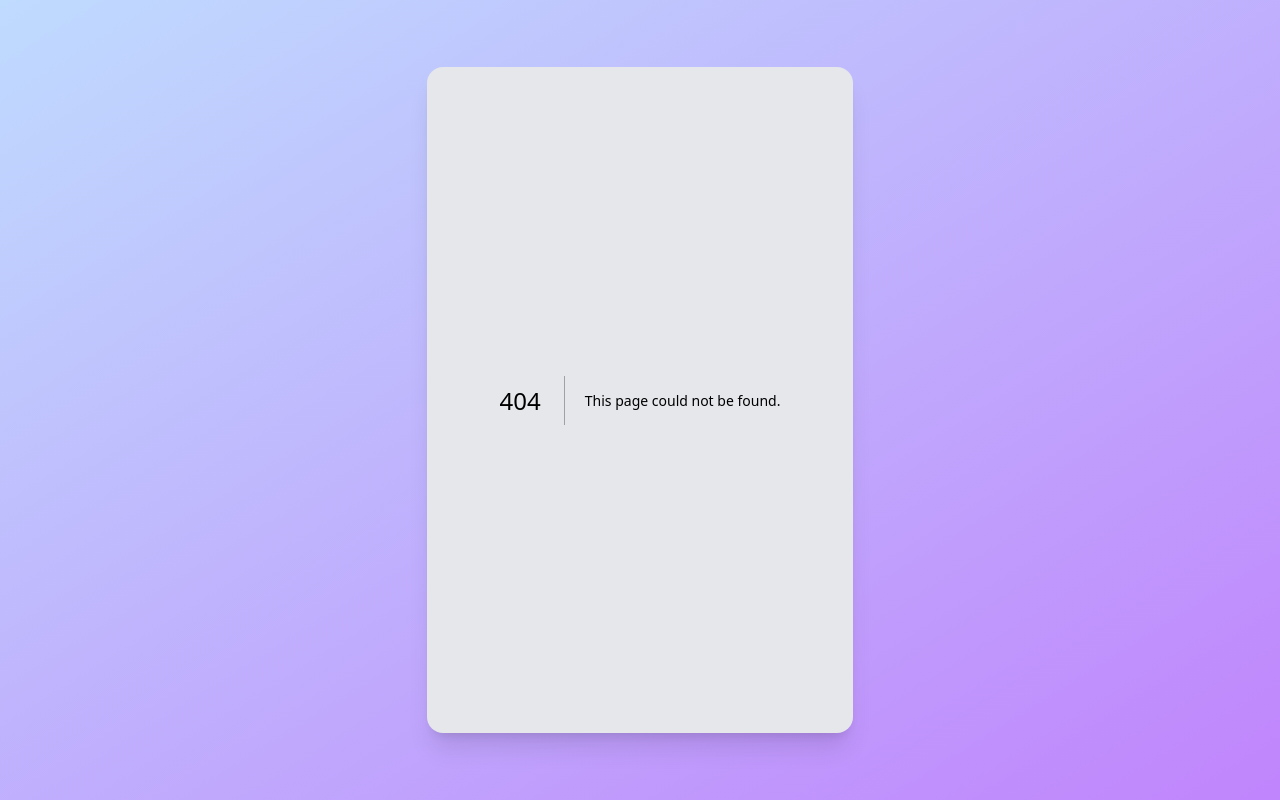
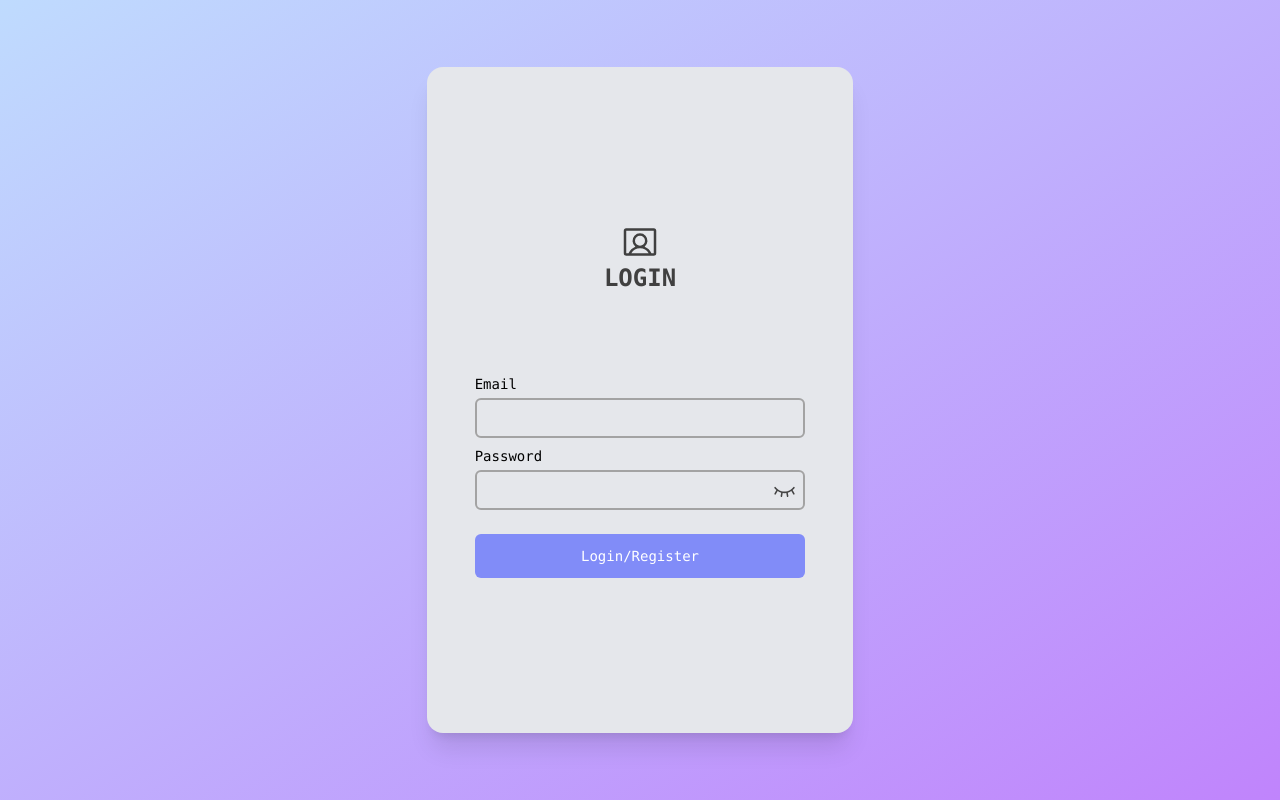
Before and after one commit to erfan-amani/todo-next, a Next.js app: page /auth in a window 1280 px wide. Before the commit this address had no page. Built offline with nearby package versions, Linux system fonts and the light colour scheme; no server answers.

Commit message:
add auth page with request

```diff
--- /dev/null
+++ b/src/app/auth/components/AuthInput.jsx
@@ -0,0 +1,35 @@
+"use client";
+
+import EyeClosed from "@/app/components/Icons/EyeClosed";
+import EyeOpen from "@/app/components/Icons/EyeOpen";
+import React, { useState } from "react";
+
+const AuthInput = ({ label, type = "text", name }) => {
+  const [hide, setHide] = useState(true);
+
+  return (
+    <div className="flex flex-col gap-1 w-full">
+      {!!label && <label htmlFor={name}>{label}</label>}
+      <div className="relative">
+        <input
+          type={type === "password" ? (hide ? "password" : "text") : type}
+          name={name}
+          autoComplete="off"
+          className="w-full bg-transparent py-2 px-3 rounded-md border-2 border-neutral-400 focus-visible:outline-none"
+        />
+
+        {type === "password" && (
+          <button
+            className="absolute right-2 top-1/2 -translate-y-1/2"
+            type="button"
+            onClick={() => setHide((prev) => !prev)}
+          >
+            {hide ? <EyeClosed fill="#444" /> : <EyeOpen fill="#444" />}
+          </button>
+        )}
+      </div>
+    </div>
+  );
+};
+
+export default AuthInput;
--- /dev/null
+++ b/src/app/auth/page.js
@@ -0,0 +1,50 @@
+"use client";
+
+import UserRectangle from "@/app/components/Icons/UserRectangle";
+import { signIn, useSession } from "next-auth/react";
+import React from "react";
+import AuthInput from "./components/AuthInput";
+
+const AuthUser = () => {
+  const session = useSession();
+
+  const onSubmit = async (event) => {
+    event.preventDefault();
+
+    const email = event.target.email.value;
+    const password = event.target.password.value;
+
+    signIn("credentials", {
+      redirect: true,
+      email,
+      password,
+      callbackUrl: "http://localhost:3001",
+    });
+  };
+
+  return (
+    <div className="m-auto flex flex-col gap-20 w-full max-w-[400px]">
+      <div className="flex flex-col items-center justify-center fill-neutral-700 text-neutral-700">
+        <div>
+          <UserRectangle width="40" height="40" fill="inherit" />
+        </div>
+        <h3 className="text-2xl font-bold text-inherit">LOGIN</h3>
+        {/* <h3 className="text-2xl font-bold text-inherit">REGISTER</h3> */}
+      </div>
+      <form
+        onSubmit={onSubmit}
+        className="flex flex-col items-center justify-center gap-2"
+      >
+        <AuthInput label="Email" type="email" name="email" />
+
+        <AuthInput label="Password" type="password" name="password" />
+
+        <button className="p-3 mt-4 bg-indigo-400 text-white w-full rounded-md">
+          Login/Register
+        </button>
+      </form>
+    </div>
+  );
+};
+
+export default AuthUser;
--- /dev/null
+++ b/src/app/components/Icons/EyeClosed.jsx
@@ -0,0 +1,17 @@
+import React from "react";
+
+const EyeClosed = (props = {}) => {
+  return (
+    <svg
+      xmlns="http://www.w3.org/2000/svg"
+      width="25"
+      height="25"
+      viewBox="0 0 256 256"
+      {...props}
+    >
+      <path d="M228,175a8,8,0,0,1-10.92-3l-19-33.2A123.23,123.23,0,0,1,162,155.46l5.87,35.22a8,8,0,0,1-6.58,9.21A8.4,8.4,0,0,1,160,200a8,8,0,0,1-7.88-6.69l-5.77-34.58a133.06,133.06,0,0,1-36.68,0l-5.77,34.58A8,8,0,0,1,96,200a8.4,8.4,0,0,1-1.32-.11,8,8,0,0,1-6.58-9.21L94,155.46a123.23,123.23,0,0,1-36.06-16.69L39,172A8,8,0,1,1,25.06,164l20-35a153.47,153.47,0,0,1-19.3-20A8,8,0,1,1,38.22,99c16.6,20.54,45.64,45,89.78,45s73.18-24.49,89.78-45A8,8,0,1,1,230.22,109a153.47,153.47,0,0,1-19.3,20l20,35A8,8,0,0,1,228,175Z"></path>
+    </svg>
+  );
+};
+
+export default EyeClosed;
--- /dev/null
+++ b/src/app/components/Icons/EyeOpen.jsx
@@ -0,0 +1,17 @@
+import React from "react";
+
+const EyeOpen = (props = {}) => {
+  return (
+    <svg
+      xmlns="http://www.w3.org/2000/svg"
+      width="25"
+      height="25"
+      viewBox="0 0 256 256"
+      {...props}
+    >
+      <path d="M247.31,124.76c-.35-.79-8.82-19.58-27.65-38.41C194.57,61.26,162.88,48,128,48S61.43,61.26,36.34,86.35C17.51,105.18,9,124,8.69,124.76a8,8,0,0,0,0,6.5c.35.79,8.82,19.57,27.65,38.4C61.43,194.74,93.12,208,128,208s66.57-13.26,91.66-38.34c18.83-18.83,27.3-37.61,27.65-38.4A8,8,0,0,0,247.31,124.76ZM128,192c-30.78,0-57.67-11.19-79.93-33.25A133.47,133.47,0,0,1,25,128,133.33,133.33,0,0,1,48.07,97.25C70.33,75.19,97.22,64,128,64s57.67,11.19,79.93,33.25A133.46,133.46,0,0,1,231.05,128C223.84,141.46,192.43,192,128,192Zm0-112a48,48,0,1,0,48,48A48.05,48.05,0,0,0,128,80Zm0,80a32,32,0,1,1,32-32A32,32,0,0,1,128,160Z"></path>
+    </svg>
+  );
+};
+
+export default EyeOpen;
--- /dev/null
+++ b/src/app/components/Icons/UserRectangle.jsx
@@ -0,0 +1,18 @@
+import React from "react";
+
+const UserRectangle = (props = {}) => {
+  return (
+    <svg
+      xmlns="http://www.w3.org/2000/svg"
+      width="32"
+      height="32"
+      fill="#000000"
+      viewBox="0 0 256 256"
+      {...props}
+    >
+      <path d="M216,40H40A16,16,0,0,0,24,56V200a16,16,0,0,0,16,16H216a16,16,0,0,0,16-16V56A16,16,0,0,0,216,40ZM96,120a32,32,0,1,1,32,32A32,32,0,0,1,96,120ZM72.57,200a64,64,0,0,1,110.86,0ZM216,200H201.33a80.14,80.14,0,0,0-43.69-42.28,48,48,0,1,0-59.28,0A80.14,80.14,0,0,0,54.67,200H40V56H216V200Z"></path>
+    </svg>
+  );
+};
+
+export default UserRectangle;
```
